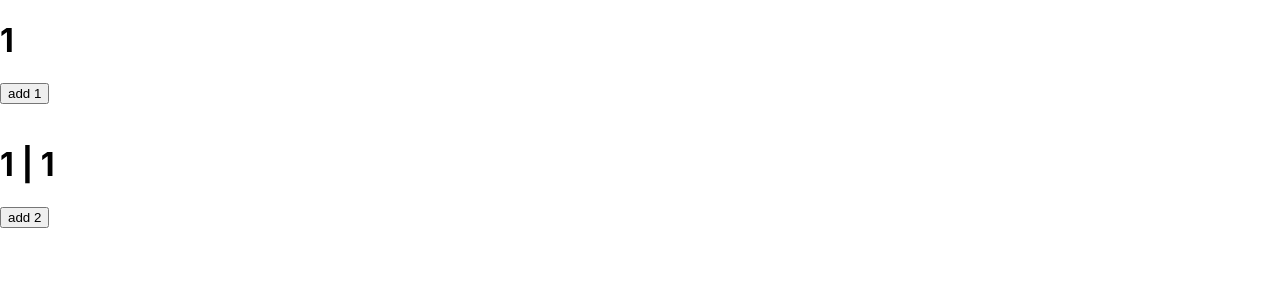
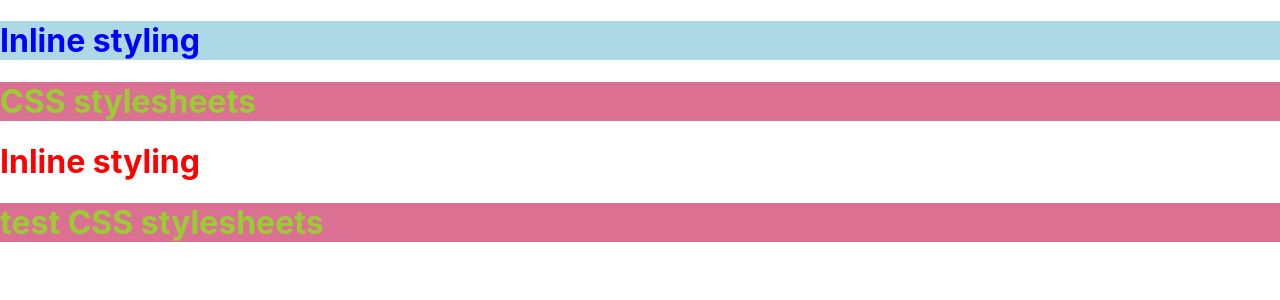
Before and after one commit to Priyankakri8893/react_project, a React (Create React App) app: page / in a window 1280 px wide. Shown: the top 300 px of the page. Built offline with nearby package versions, Linux system fonts and the light colour scheme; a web font is replaced by a local one.

Commit message:
inline css and css stylesheets

```diff
--- a/src/App.css
+++ b/src/App.css
@@ -1,6 +1,5 @@
 
-.App{
-  background-color: #333;
-  width:100%;
-  height:100vh;
+.hi{
+  background-color: palevioletred;
+  color: yellowgreen;
 }
--- a/src/App.js
+++ b/src/App.js
@@ -1,41 +1,27 @@
-import { useState, useCallback, useMemo } from "react"
+import './App.css'
+import Test from './Test'
 
 function App(){
   return(
     <>
     <Add/>
+    <Test/>
     </>
   )
 }
 
+const css= {
+  color: "blue",
+  backgroundColor: "lightblue"
+}
 
 function Add(){
-  // let count= 1
-  const [data, setData]= useState(1)
-  const [value, setValue]= useState(1)
 
-  function handleOnClick(){
-    setData(data+1)
-  }
-
-  function handleOnClick2(){
-    setValue(value * 5)
-  }
-
-  const usecall= useCallback(function fib(num){
-    if(num === 1 || num === 2) return 1
-    return fib(num-1)+fib(num-2)
-  }, [])
-
-  const fibValue= useMemo( () => usecall(data), [data, usecall])
   return(
     <>
-    <h1>{value}</h1>
-    <button onClick={handleOnClick2}>add 1</button>
-    <br/>
-    <br/>
-    <h1>{data} | {fibValue}</h1>
-      <button onClick={handleOnClick}>add 2</button>
+    <h1 style={css}>Inline styling</h1>
+    <h1 className='hi'>CSS stylesheets</h1>
+    <h1 style={{color: "red"}}>Inline styling</h1>
     </>
   )
 }
--- /dev/null
+++ b/src/Test.js
@@ -0,0 +1,13 @@
+
+
+function Test(){
+
+  return(
+    <>
+    {/* if we use .css stylesheets , it create problem like this, means here i not import css stylesheets but css is apply here, so use .module.css file */}
+    <h1 className='hi'>test CSS stylesheets</h1>
+    </>
+  )
+}
+
+export default Test;
```
